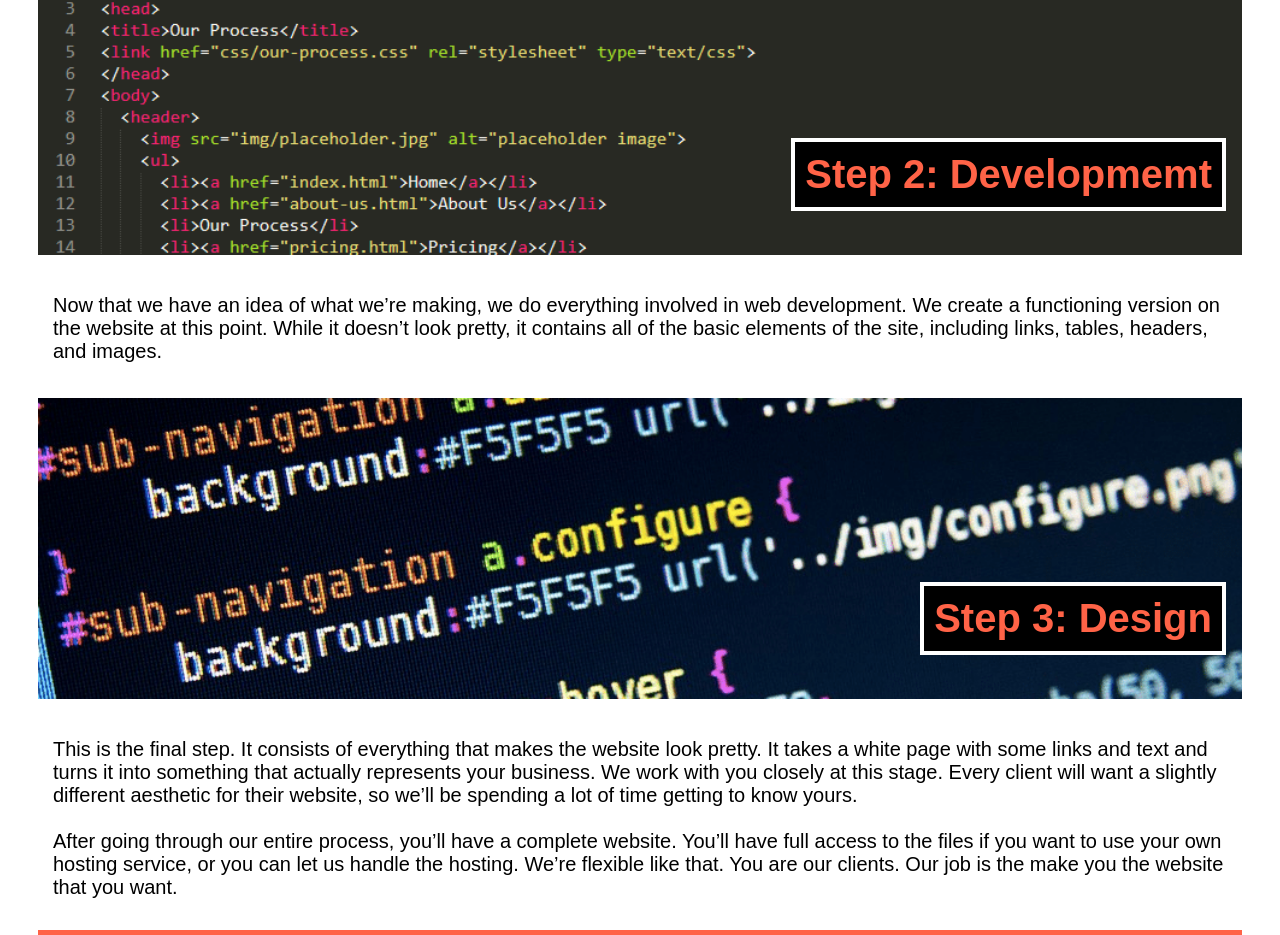
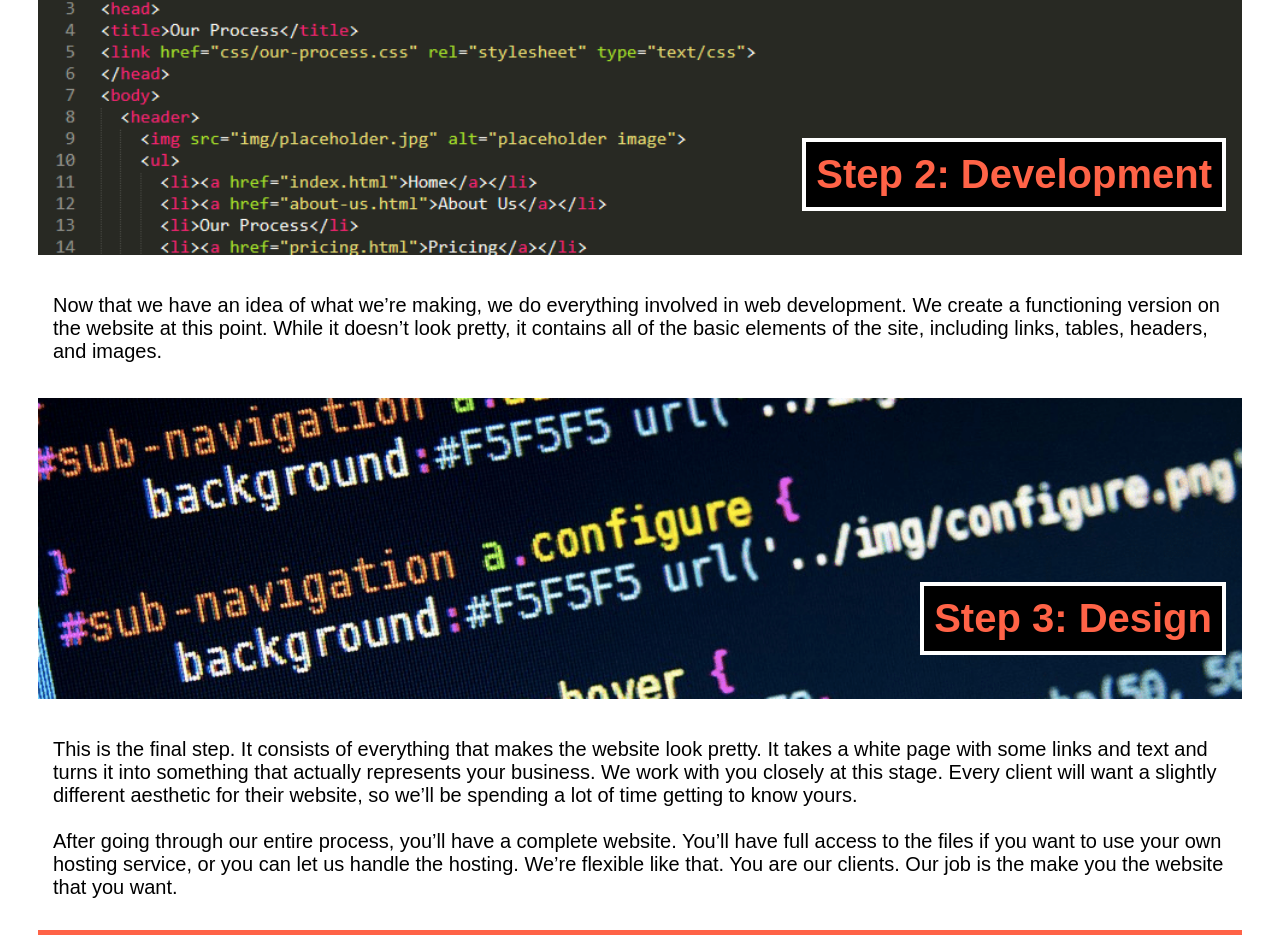
Before and after one commit to rebeccafamcom/rebeccafamcom.github.io, a plain HTML site: page our-process.html in a window 1280 px wide. Shown: the part 776-1711 px from the top of the page. Drawn offline with Linux system fonts and the light colour scheme.

Commit message:
changed a typo

```diff
--- a/our-process.html
+++ b/our-process.html
@@ -25,7 +25,7 @@
     <p>In order to code our websites, we need to know what we need to code. We create basic sketches for each page on the website. At this point in the process, we will also ask for all of the text that you would like on the website. Without knowing what we have to work with, we wouldn’t be able to do layout.</p>
     <div class="container">
       <img src="img/process-image-2.png">
-      <h3>Step 2: Developmemt</h3>
+      <h3>Step 2: Development</h3>
     </div>
     <p>Now that we have an idea of what we’re making, we do everything involved in web development. We create a functioning version on the website at this point. While it doesn’t look pretty, it contains all of the basic elements of the site, including links, tables, headers, and images.</p>
     <div class="container">
```
